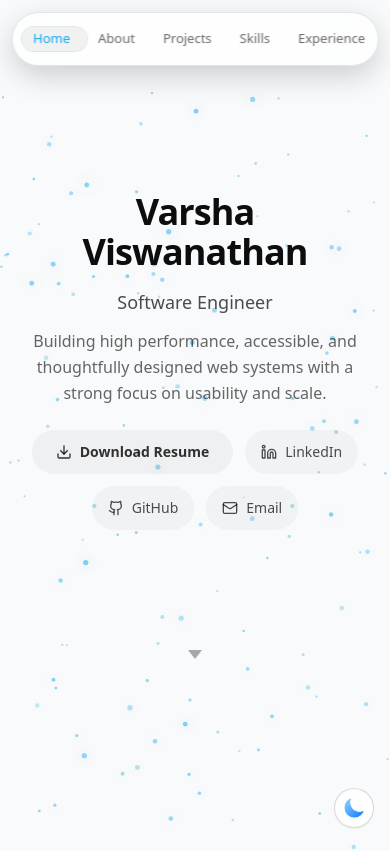
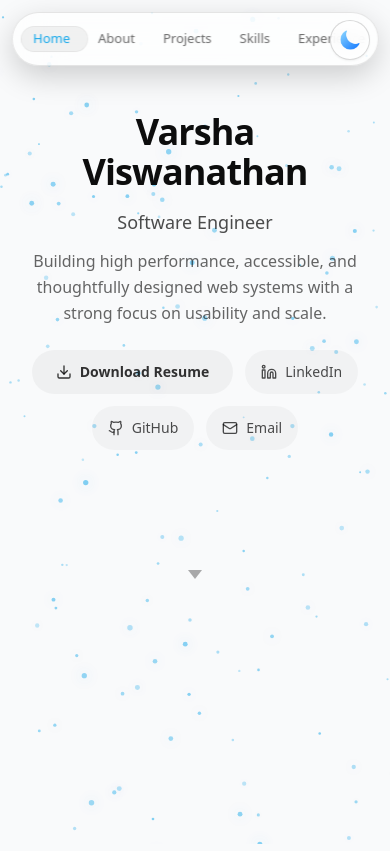
Before and after one commit to VVarsha6/portfolio, a React (Vite) app: page / in a window 390 px wide. Shown: the top 851 px of the page. Built offline with nearby package versions, Linux system fonts and the light colour scheme.

Commit message:
code revert for background heroSection

```diff
--- a/src/components/layout/Layout.tsx
+++ b/src/components/layout/Layout.tsx
@@ -1,3 +1,4 @@
+import React from "react";
 import ThemeToggle from "../ui/ThemeToggle";
 
 export default function Layout({ children }: { children: React.ReactNode }) {
@@ -9,23 +10,13 @@ export default function Layout({ children }: { children: React.ReactNode }) {
         dark:bg-[#0e141b] dark:text-white/90
         bg-space
         transition-colors duration-300
-        pt-20 sm:pt-24
       "
->
-  <div
-  className="
-    fixed z-[9999]
-    right-4 bottom-4
-    sm:right-5 sm:bottom-5
-    bottom-[calc(env(safe-area-inset-bottom)+1rem)]
-    right-[calc(env(safe-area-inset-right)+1rem)]
-  "
->
-  <ThemeToggle />
-</div>
+    >
+      <div className="fixed right-5 top-5 z-[999]">
+        <ThemeToggle />
+      </div>
 
-
-
+      {/* App content */}
       {children}
     </div>
   );
```
Also changed, not shown: src/App.tsx (+6 -3 lines).
